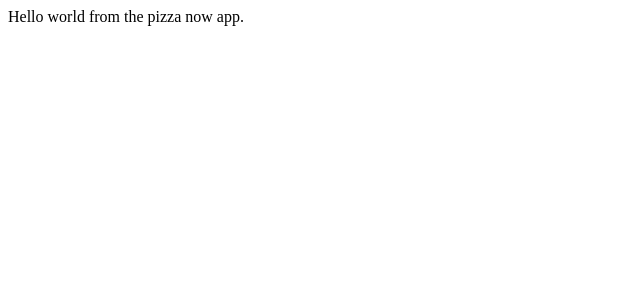
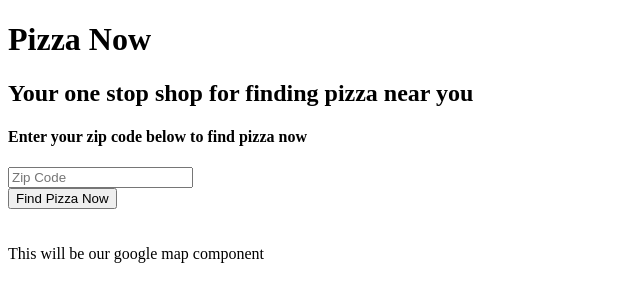
Before and after one commit to Brock-Gibson/Pizza-Now, a React (Create React App) app: page / in a window 1280 px wide. Shown: the top 302 px of the page, without its empty margins (0-640 px from the left). Built offline with nearby package versions, Linux system fonts and the light colour scheme.

Commit message:
Started building out beginning functionality

```diff
--- a/package.json
+++ b/package.json
@@ -3,6 +3,7 @@
   "version": "0.1.0",
   "private": true,
   "dependencies": {
+    "axios": "^0.18.0",
     "react": "^16.6.1",
     "react-dom": "^16.6.1",
     "react-router-dom": "^4.3.1",
--- a/public/index.html
+++ b/public/index.html
@@ -1,15 +1,18 @@
 <!DOCTYPE html>
 <html lang="en">
   <head>
-    <meta charset="utf-8">
-    <link rel="shortcut icon" href="%PUBLIC_URL%/favicon.ico">
-    <meta name="viewport" content="width=device-width, initial-scale=1, shrink-to-fit=no">
-    <meta name="theme-color" content="#000000">
+    <meta charset="utf-8" />
+    <link rel="shortcut icon" href="%PUBLIC_URL%/favicon.ico" />
+    <meta
+      name="viewport"
+      content="width=device-width, initial-scale=1, shrink-to-fit=no"
+    />
+    <meta name="theme-color" content="#000000" />
     <!--
       manifest.json provides metadata used when your web app is added to the
       homescreen on Android. See https://developers.google.com/web/fundamentals/web-app-manifest/
     -->
-    <link rel="manifest" href="%PUBLIC_URL%/manifest.json">
+    <link rel="manifest" href="%PUBLIC_URL%/manifest.json" />
     <!--
       Notice the use of %PUBLIC_URL% in the tags above.
       It will be replaced with the URL of the `public` folder during the build.
@@ -19,12 +22,10 @@
       work correctly both with client-side routing and a non-root public URL.
       Learn how to configure a non-root public URL by running `npm run build`.
     -->
-    <title>React App</title>
+    <title>Pizza Now</title>
   </head>
   <body>
-    <noscript>
-      You need to enable JavaScript to run this app.
-    </noscript>
+    <noscript> You need to enable JavaScript to run this app. </noscript>
     <div id="root"></div>
     <!--
       This HTML file is a template.
--- a/src/App.js
+++ b/src/App.js
@@ -1,8 +1,79 @@
-import React, { Component } from "react";
+import React from "react";
+import { BrowserRouter as Router, Route, Link } from "react-router-dom";
+import axios from "axios";
+import Map from "./Map";
 
-class App extends Component {
+class App extends React.Component {
+  constructor(props) {
+    super(props);
+    this.state = {
+      zipCode: ""
+    };
+
+    this.updateZipCode = this.updateZipCode.bind(this);
+  }
+  findPizza() {
+    console.log(this.state.zipCode + " is the zip code");
+    // fire request off
+
+    if (this.state.zipCode.length === 5) {
+      if (
+        parseInt(this.state.zipCode) > 0 &&
+        parseInt(this.state.zipCode) <= 99999
+      ) {
+        axios
+          .get(
+            "https://xqgy0d8a3l.execute-api.us-east-1.amazonaws.com/Prod/places/" +
+              this.state.zipCode,
+            { crossdomain: true }
+          )
+          .then(function(response) {
+            console.log("response is : " + response.data);
+          })
+          .catch(function(error) {
+            if (error.response) {
+              console.log(error.response.headers);
+            } else if (error.request) {
+              console.log(error.request);
+            } else {
+              console.log(error.message);
+            }
+            console.log(error.config);
+          });
+      }
+    } else {
+      console.log("invalid zip code");
+    }
+  }
+
+  updateZipCode(evt) {
+    this.setState({
+      zipCode: evt.target.value
+    });
+  }
+
   render() {
-    return <div>Hello world from the pizza now app.</div>;
+    return (
+      <React.Fragment>
+        <div>
+          <h1>Pizza Now</h1>
+          <h2>Your one stop shop for finding pizza near you</h2>
+
+          <h4>Enter your zip code below to find pizza now</h4>
+          <input
+            placeholder="Zip Code"
+            type="number"
+            value={this.state.zipCode}
+            onChange={evt => this.updateZipCode(evt)}
+          />
+          <br />
+          <button onClick={() => this.findPizza()}>Find Pizza Now</button>
+        </div>
+        <br />
+        <br />
+        <Map />
+      </React.Fragment>
+    );
   }
 }
 
--- /dev/null
+++ b/src/Map.js
@@ -0,0 +1,7 @@
+import React from "react";
+
+export default class Map extends React.Component {
+  render() {
+    return <div>This will be our google map component</div>;
+  }
+}
```
Also changed, not shown: 1 other file (tests, documents, lock files or other folders).
